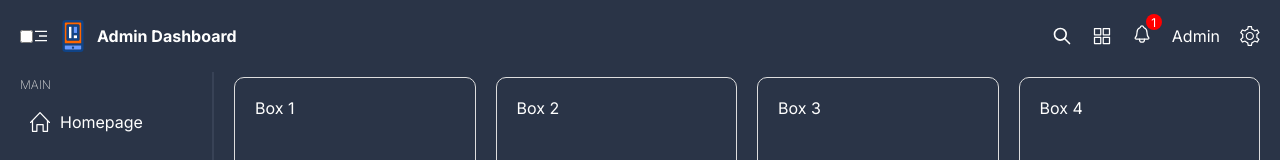
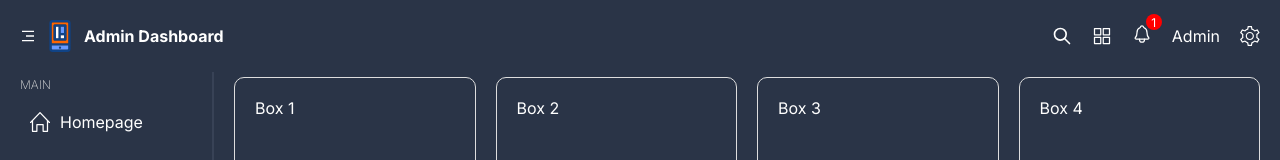
Before and after one commit to Su1207/dashboard_admin, a React (Vite) app: page / in a window 1280 px wide. Shown: the top 160 px of the page. Built offline with nearby package versions, Linux system fonts and the light colour scheme.

Commit message:
next commit

```diff
--- a/src/components/navbar/Navbar.tsx
+++ b/src/components/navbar/Navbar.tsx
@@ -6,7 +6,6 @@ const Navbar = () => {
     <div className="navbar">
       <div className="logo">
         <div className="hamburger">
-          <input type="checkbox" />
           <RiMenu3Line />
         </div>
         <img src="/logo.svg" alt="" />
```
